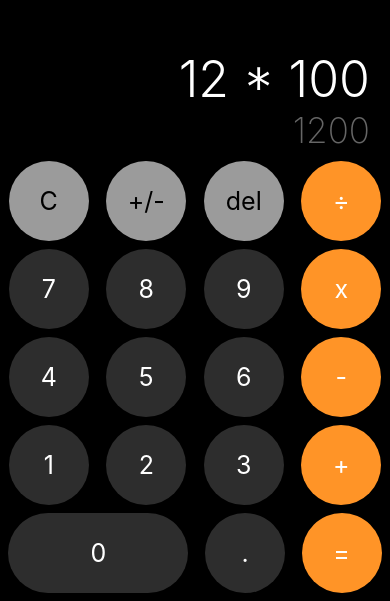
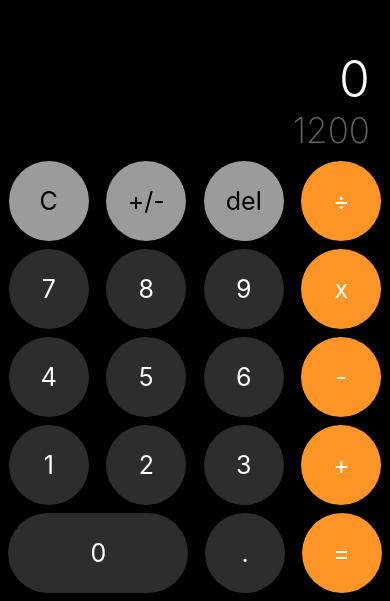
Before and after one commit to emanuelhardwell/iosCalculator, a React Native app: screen / in a window 390 px wide. Shown: the part 243-844 px from the top of the page. Built offline with nearby package versions, Linux system fonts and the light colour scheme.

Commit message:
feat: Create the customHook useCalculator

```diff
--- /dev/null
+++ b/src/presentation/hooks/useCalculator.tsx
@@ -0,0 +1,39 @@
+import {useState} from 'react';
+
+export const useCalculator = () => {
+  const [number, setNumber] = useState<string>('0');
+
+  const buildNumber = (numberString: string) => {
+    if (number.includes('.') && numberString === '.') return;
+
+    if (number.startsWith('0') || number.startsWith('-1')) {
+      console.log('entro');
+
+      // punto decimal (No es necesario hacer esta validación porque ya lo hace por defecto)
+      //   if (numberString === '.') return setNumber(number + numberString);
+
+      // Evaluar si es otro 0 y no hay punto
+      if (numberString === '0' && number.includes('.'))
+        return setNumber(number + numberString);
+
+      // Evaluar si es diferente de 0, no hay punto y es el primer numero
+      if (numberString !== '0' && !number.includes('.'))
+        return setNumber(numberString);
+
+      // Evitar 000000.00
+      if (numberString === '0' && !number.includes('.')) return;
+
+      return setNumber(number + numberString);
+    }
+
+    setNumber(number + numberString);
+  };
+
+  return {
+    // properties
+    number,
+
+    // functions
+    buildNumber,
+  };
+};
--- a/src/presentation/screens/CalculatorScreen.tsx
+++ b/src/presentation/screens/CalculatorScreen.tsx
@@ -1,12 +1,17 @@
 import {Text, View} from 'react-native';
 import {colors, styles} from '../../config/theme/app-theme';
 import {CalculatorButton} from '../components/CalculatorButton';
+import {useCalculator} from '../hooks/useCalculator';
 
 export const CalculatorScreen = () => {
+  const {number, buildNumber} = useCalculator();
+
   return (
     <View style={styles.calculatorContainer}>
       <View style={styles.cardResult}>
-        <Text style={styles.mainResult}>12 * 100</Text>
+        <Text style={styles.mainResult} adjustsFontSizeToFit numberOfLines={1}>
+          {number}
+        </Text>
         <Text style={styles.subResult}>1200</Text>
       </View>
 
@@ -36,9 +41,9 @@ export const CalculatorScreen = () => {
         />
       </View>
       <View style={styles.cardButton}>
-        <CalculatorButton onPress={() => console.log('7')} label="7" />
-        <CalculatorButton onPress={() => console.log('8')} label="8" />
-        <CalculatorButton onPress={() => console.log('9')} label="9" />
+        <CalculatorButton onPress={() => buildNumber('7')} label="7" />
+        <CalculatorButton onPress={() => buildNumber('8')} label="8" />
+        <CalculatorButton onPress={() => buildNumber('9')} label="9" />
         <CalculatorButton
           onPress={() => console.log('x')}
           label="x"
@@ -46,9 +51,9 @@ export const CalculatorScreen = () => {
         />
       </View>
       <View style={styles.cardButton}>
-        <CalculatorButton onPress={() => console.log('4')} label="4" />
-        <CalculatorButton onPress={() => console.log('5')} label="5" />
-        <CalculatorButton onPress={() => console.log('6')} label="6" />
+        <CalculatorButton onPress={() => buildNumber('4')} label="4" />
+        <CalculatorButton onPress={() => buildNumber('5')} label="5" />
+        <CalculatorButton onPress={() => buildNumber('6')} label="6" />
         <CalculatorButton
           onPress={() => console.log('-')}
           label="-"
@@ -56,9 +61,9 @@ export const CalculatorScreen = () => {
         />
       </View>
       <View style={styles.cardButton}>
-        <CalculatorButton onPress={() => console.log('1')} label="1" />
-        <CalculatorButton onPress={() => console.log('2')} label="2" />
-        <CalculatorButton onPress={() => console.log('3')} label="3" />
+        <CalculatorButton onPress={() => buildNumber('1')} label="1" />
+        <CalculatorButton onPress={() => buildNumber('2')} label="2" />
+        <CalculatorButton onPress={() => buildNumber('3')} label="3" />
         <CalculatorButton
           onPress={() => console.log('+')}
           label="+"
@@ -67,11 +72,11 @@ export const CalculatorScreen = () => {
       </View>
       <View style={styles.cardButton}>
         <CalculatorButton
-          onPress={() => console.log('0')}
+          onPress={() => buildNumber('0')}
           label="0"
           doubleSize
         />
-        <CalculatorButton onPress={() => console.log('.')} label="." />
+        <CalculatorButton onPress={() => buildNumber('.')} label="." />
         <CalculatorButton
           onPress={() => console.log('=')}
           label="="
```
